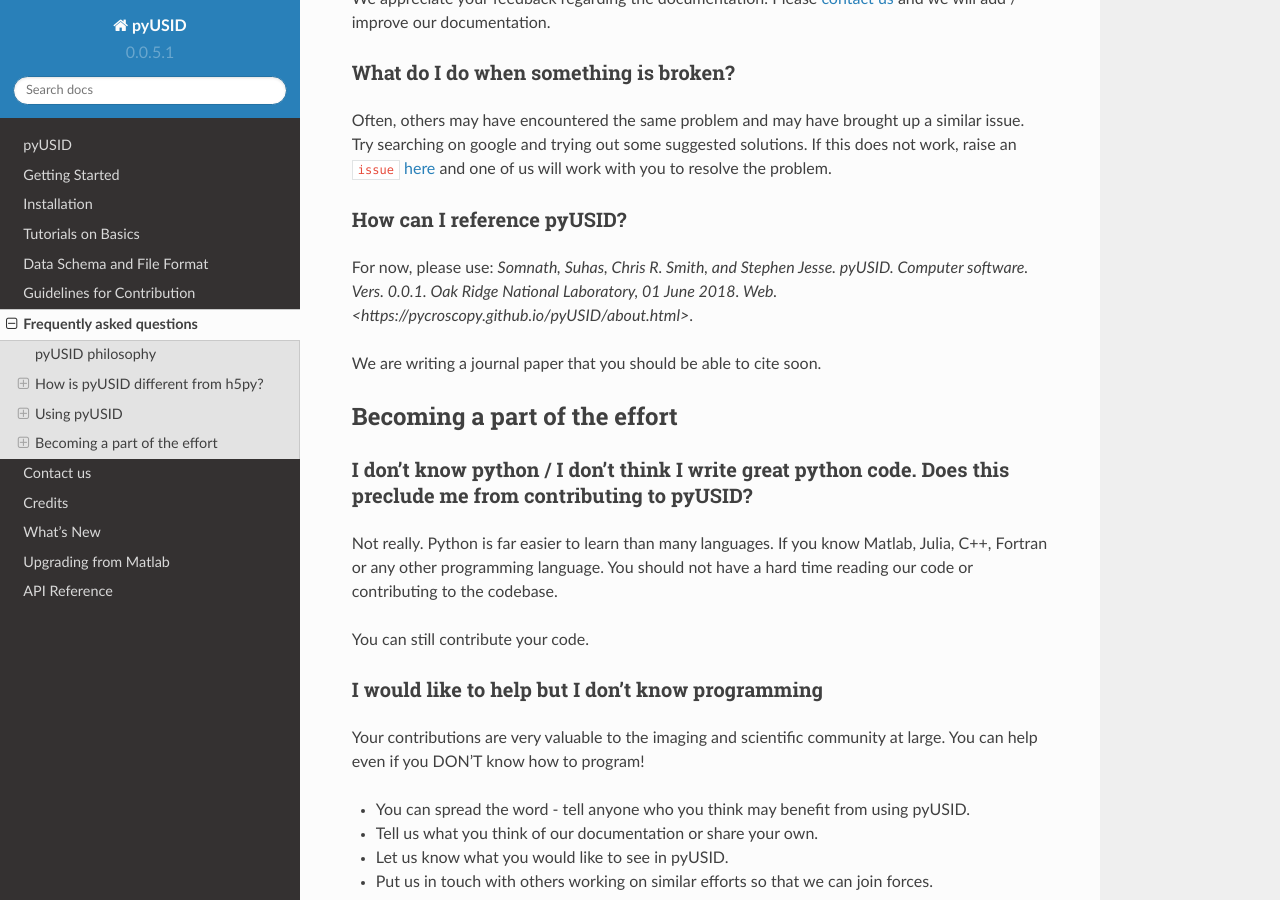
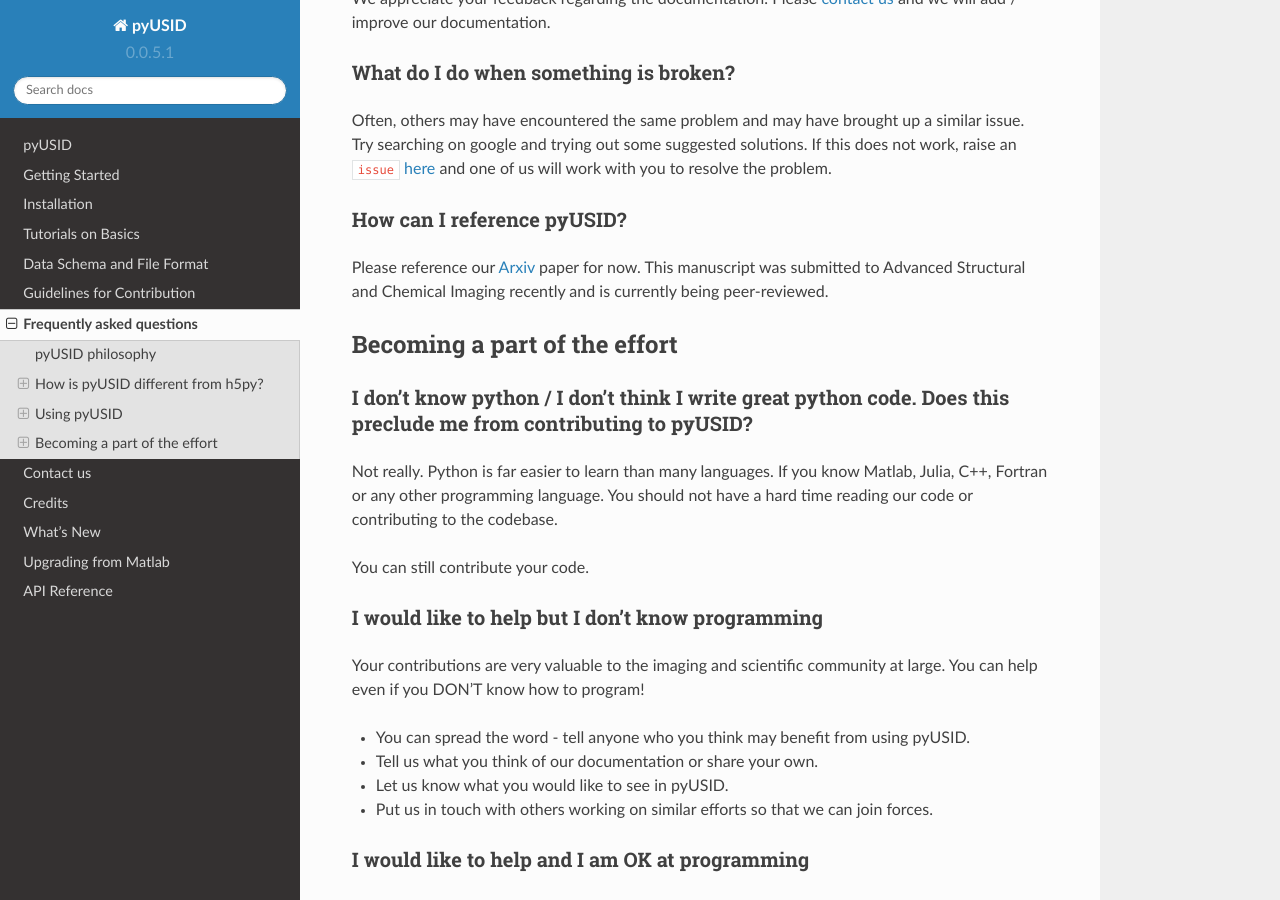
Before and after one commit to pycroscopy/pyUSID, a Sphinx documentation site: the page built from docs/faq.rst, in a window 1280 px wide and 900 px high, scrolled down 3355 px. Built offline with Sphinx 7.4.7 and the Read the Docs theme 2.0.0, drawn with Linux system fonts in a browser that asks for light colours; pages that are not in the unit, such as notebooks, are missing from menus.

Commit message:
Added links to Arxiv paper

```diff
--- a/docs/about.rst
+++ b/docs/about.rst
@@ -20,8 +20,9 @@ What?
 
 * pyUSID uses a data-centric approach wherein the raw data collected from the instrument, results from analysis
   and processing routines are all written to the same h5USID file for traceability, reproducibility, and provenance.
-* Just as scipy uses numpy underneath, scientific packages like **pycroscopy** use **pyUSID** for all file-handling, general plotting utilities and a data processing framework
+* Just as scipy uses numpy underneath, scientific packages like **pycroscopy** use **pyUSID** for all file-handling, data processing, and generating plots for journal publications
 * pyUSID uses popular packages such as numpy, h5py, joblib, matplotlib, etc. for most of the storage, computation, and visualization.
+* For more information, please see our recent `Arxiv <https://arxiv.org/abs/1903.09515>`_ **paper**
 * See a high-level overview of pyUSID in this `presentation <https://github.com/pycroscopy/pyUSID/blob/master/docs/USID_pyUSID_pycroscopy.pdf>`_
 * Jump to our `GitHub project <https://github.com/pycroscopy/pyUSID>`_
 
--- a/docs/faq.rst
+++ b/docs/faq.rst
@@ -87,10 +87,9 @@ What do I do when something is broken?
 Often, others may have encountered the same problem and may have brought up a similar issue. Try searching on google and trying out some suggested solutions. If this does not work, raise an ``issue`` `here <https://github.com/pycroscopy/pyUSID/issues>`_ and one of us will work with you to resolve the problem.
 
 How can I reference pyUSID?
-~~~~~~~~~~~~~~~~~~~~~~~~~~~~~~~~~
-For now, please use: *Somnath, Suhas, Chris R. Smith, and Stephen Jesse. pyUSID. Computer software. Vers. 0.0.1. Oak Ridge National Laboratory, 01 June 2018. Web. <https://pycroscopy.github.io/pyUSID/about.html>*.
-
-We are writing a journal paper that you should be able to cite soon.
+~~~~~~~~~~~~~~~~~~~~~~~~~~~
+Please reference our `Arxiv <https://arxiv.org/abs/1903.09515>`_ paper for now.
+This manuscript was submitted to Advanced Structural and Chemical Imaging recently and is currently being peer-reviewed.
 
 Becoming a part of the effort
 -----------------------------
--- a/docs/getting_started.rst
+++ b/docs/getting_started.rst
@@ -12,6 +12,7 @@ Getting Started
 * For a concise change-log, please see the `release history <https://github.com/pycroscopy/pyUSID/releases>`_.
 * Please `get in touch <./contact.html>`_ if you would like to use USID and pyUSID for other new or mature scientific packages.
 * Have questions? See our `FAQ <./faq.html>`_ to see if we have already answered them.
+* Need more information? Please see our `Arxiv <https://arxiv.org/abs/1903.09515>`_ paper.
 * Need help or need to get in touch with us? See our `contact <./contact.html>`_ information.
 
 Guide for python novices
```
